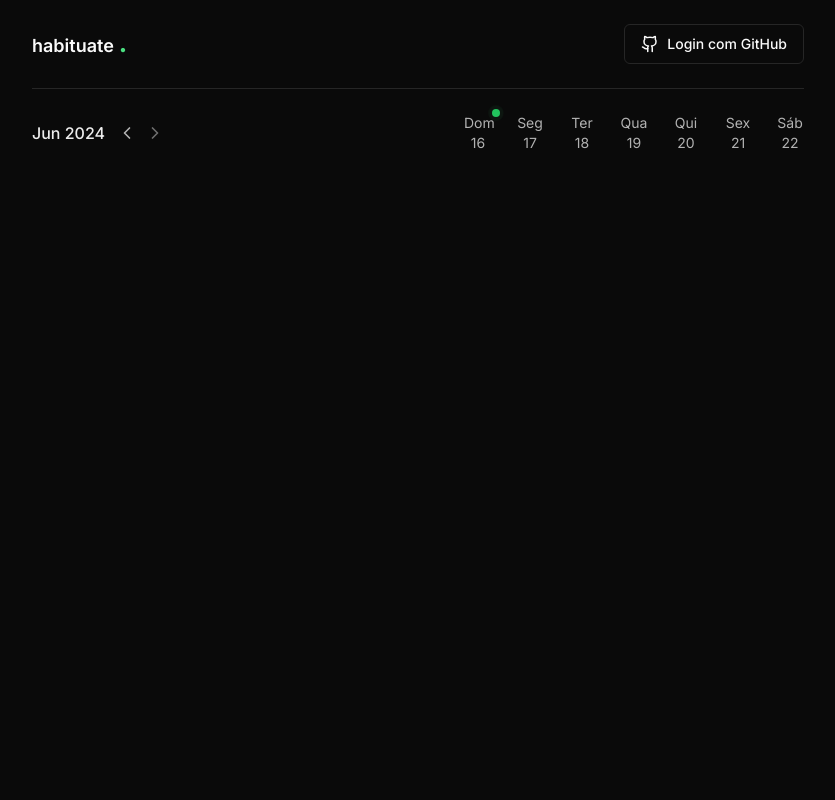
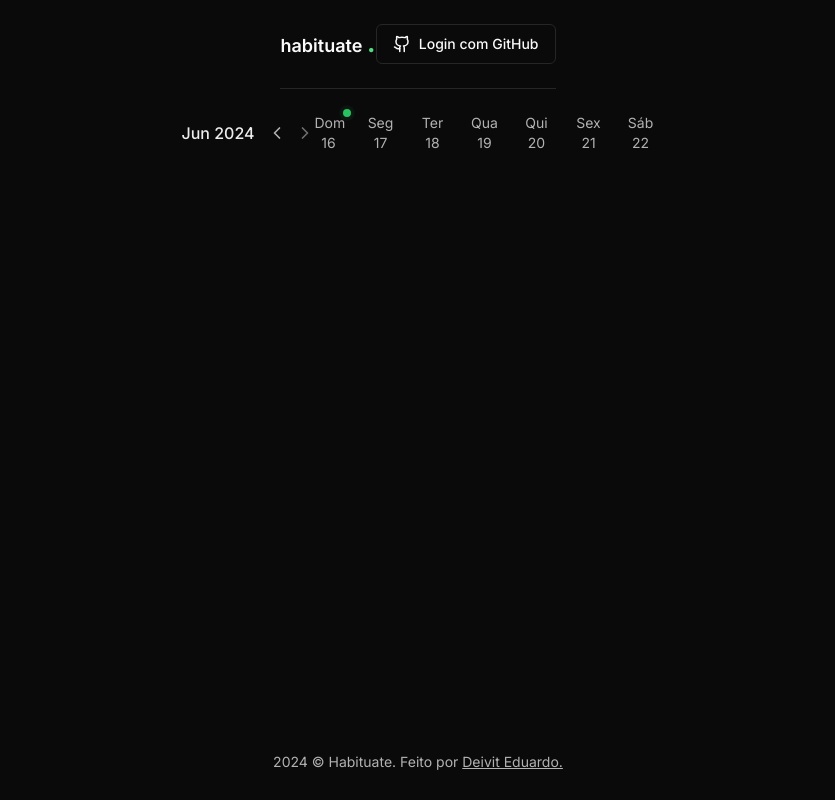
Before and after one commit to duardodev/habituate-web, a Next.js app: page / in a window 1280 px wide. Shown: the whole page, without its empty margins (222-1057 px from the left). Built offline with nearby package versions, Linux system fonts and the light colour scheme; no server answers.

Commit message:
feat: add footer

```diff
--- a/src/app/layout.tsx
+++ b/src/app/layout.tsx
@@ -4,6 +4,7 @@ import { Header } from '@/components/header';
 import { Toaster } from '@/components/ui/sonner';
 import { Providers } from './providers';
 import './globals.css';
+import { Footer } from '@/components/footer';
 
 const inter = Inter({
   subsets: ['latin'],
@@ -20,11 +21,12 @@ export default function RootLayout({
   children: React.ReactNode;
 }>) {
   return (
-    <html lang="pt-BR">
-      <body className={`${inter.className} antialiased dark`}>
+    <html lang="pt-BR" className="h-full">
+      <body className={`${inter.className} flex flex-col min-h-screen antialiased dark`}>
         <Providers>
           <Header />
           {children}
+          <Footer />
         </Providers>
         <Toaster position="top-center" richColors className="font-medium" />
       </body>
--- /dev/null
+++ b/src/components/footer.tsx
@@ -0,0 +1,17 @@
+import Link from 'next/link';
+import dayjs from 'dayjs';
+
+export function Footer() {
+  const currentYear = dayjs().year();
+
+  return (
+    <footer className="max-w-[800px] h-12 px-6 pb-12 pt-20 mx-auto mt-auto">
+      <p className="text-sm text-foreground/70">
+        {currentYear} © Habituate. Feito por{' '}
+        <Link href="https://github.com/duardodev" target="_blank" className="underline">
+          Deivit Eduardo.
+        </Link>
+      </p>
+    </footer>
+  );
+}
```
